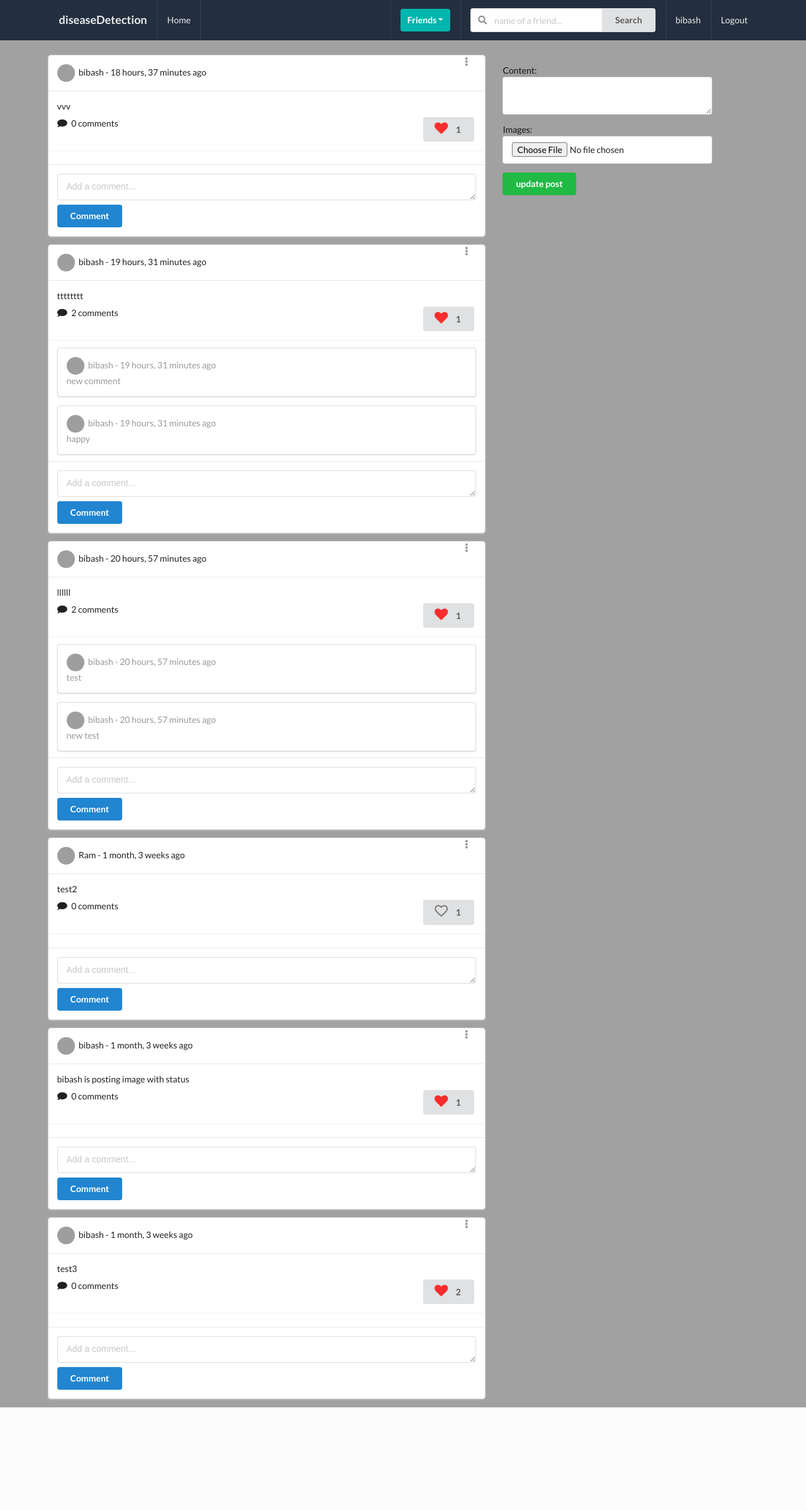
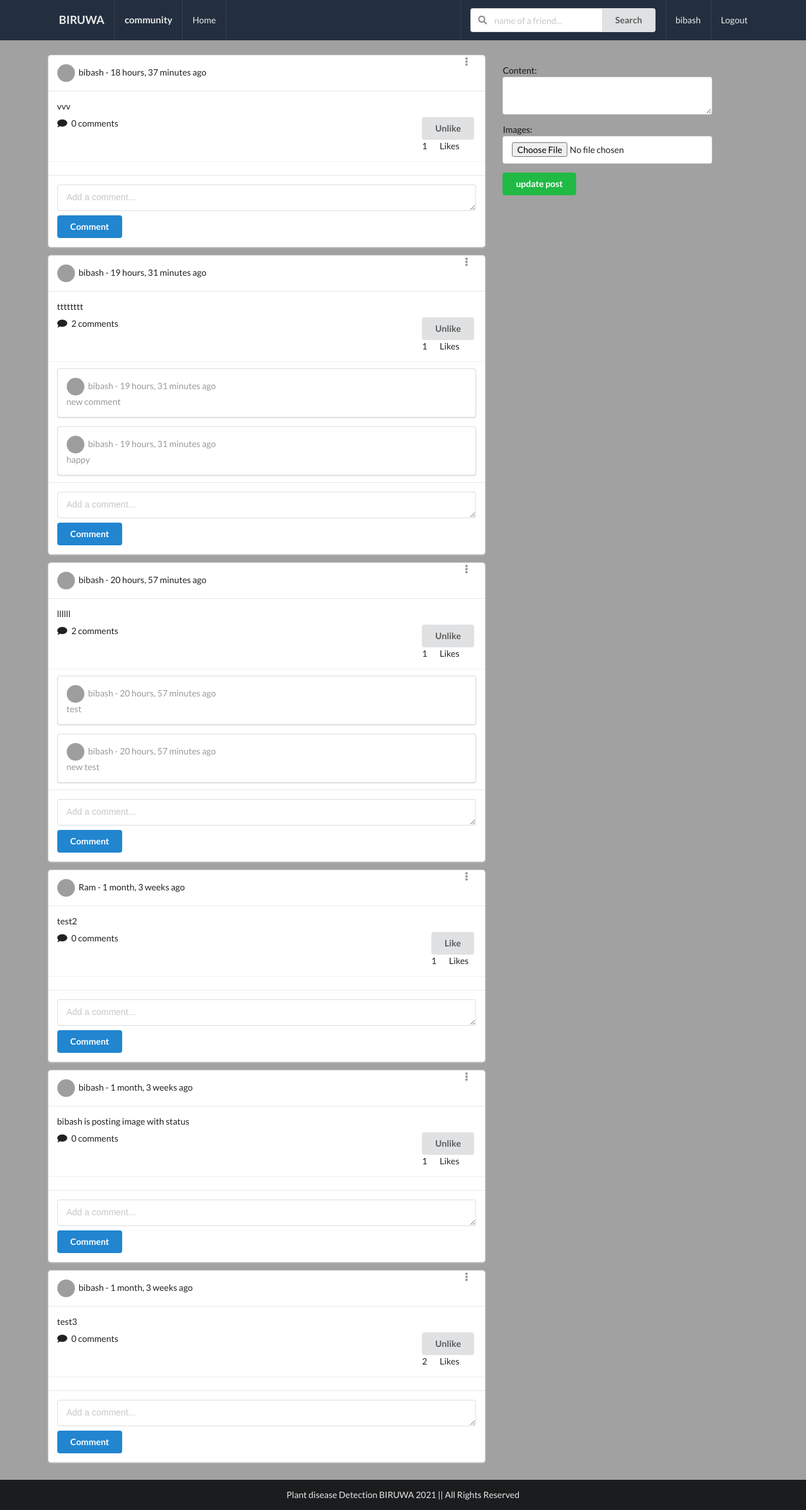
Before and after one commit to Bibashpoudel/FYP-plantdiseaeDetectionMLAL, a Django app: page /post/ in a window 1280 px wide. Shown: the whole page at 63% size. Before the commit the page ends 2235 px from the top, so only its background shows below. Run offline with Django 3.2, Linux system fonts and the light colour scheme; a user stored in the database is signed in; data comes from the database, SQL or seed files in the repository; both versions use the stored data as it was after the commit; some libraries are stand-ins or nearby versions; grey boxes are pictures that could not be loaded.

Commit message:
ajax like and unlike

```diff
--- a/project/diseaseDetection/account/urls.py
+++ b/project/diseaseDetection/account/urls.py
@@ -3,11 +3,14 @@
 
 from django.urls  import path
 from .views import view_my_profile
+from posts.views import PostDeleteView, PostUpdateView
 
 
 app_name = 'account'
 
 urlpatterns = [
     # path('register', views.register, name='register'),
-    path('/', view_my_profile, name="myprofile" )
+    path('/', view_my_profile, name="myprofile" ),
+    path('post/<pk>/delete/', PostDeleteView.as_view(), name='post-delete'),
+    path('post/<pk>/update/', PostUpdateView.as_view(), name='post-update'),
 ]
--- a/project/diseaseDetection/account/views.py
+++ b/project/diseaseDetection/account/views.py
@@ -3,6 +3,8 @@ from django.shortcuts import render
 from .models import Profile
 
 from .forms import ProfileModelForm
+
+from posts.models import Post
 # Create your views here.
 
 # def register(request):
@@ -11,6 +13,7 @@ from .forms import ProfileModelForm
 
 def view_my_profile(request):
     profile = Profile.objects.get(user=request.user)
+    post = Post.objects.all()
     form = ProfileModelForm(request.POST or None, request.FILES or None, instance=profile)
     confirm = False
 
@@ -20,6 +23,7 @@ def view_my_profile(request):
             confirm = True
     context = {
         'profile' : profile,
+        'post':post,
         'form': form,
         'confirm': confirm
     }
--- a/project/diseaseDetection/posts/models.py
+++ b/project/diseaseDetection/posts/models.py
@@ -45,8 +45,8 @@ class Comment(models.Model):
         return str(self.pk)
 
 LOVE_CHOCIES =(
-    ('like', 'like'),
-    ('unlike', 'unlike'),
+    ('like', 'Like'),
+    ('unlike', 'Unlike'),
 
 )
 
--- a/project/diseaseDetection/posts/templates/posts/main.html
+++ b/project/diseaseDetection/posts/templates/posts/main.html
@@ -39,19 +39,38 @@ Post
                     <p>{{obj.content}}</p>
 
                     <div class="right floated">
-                        <form action="{% url 'posts:like-post-view' %}" method="POST">
+                        <form action="{% url 'posts:like-post-view' %}" method="POST" class="like-form" id={{obj.id}}>
                             {% csrf_token %}
                             <input type="hidden" name='post_id' value={{obj.id}}>
 
-                            <button class="ui button" type="submit">
+                            <button class="ui button like-btn{{obj.id}} " type="submit">
                                 {% if profile not in obj.liked.all %}
-                                    <i class="heart outline icon " style="font-size:20px !important"></i>
-                                    {{obj.num_likes}}
+                                    <span> Like</span>
+                                <!-- <span class="liked-heart">
+                                        <i class="heart outline icon " style="font-size:20px !important"></i>
+
+                                </span> -->
                                 {% else %}
-                                    <i class="heart icon" style="color:red !important; font-size:20px"></i>
-                                    {{obj.num_likes}}
+                                <span > Unlike</span>
+                                    <!-- <span class="unliked-heart">
+                                        <i class="heart icon" style="color:red !important; font-size:20px"></i>
+
+                                </span> -->
                                 {% endif %}
                             </button>
+
+
+
+                            <div class="ui grid">
+                                <div class="column">
+                                    <div class="like-count{{obj.id}}">{{obj.num_likes}}</div>
+
+                                </div>
+                                <div class="column">
+                                    Likes
+                                </div>
+
+                            </div>
                         </form>
                     </div>
                     <div>
@@ -82,11 +101,11 @@ Post
                     {% if comment_added %}
                         <div class="ui green message">comment added Successfully</div>
                     {% endif %}
-                    <form action="" method="POST" class="ui form">
+                    <form action="" method="POST" class="ui form comment-form" id={{obj.id}}>
                         {% csrf_token %}
                         <input type="hidden" name="post_id" value={{obj.id}}>
-                        {{c_form.as_p}}
-                        <button type="submit" class="ui primary button " name="submit_c_form">Comment</button>
+                        <p class="comment-form{{obj.id}}">{{c_form}}</p>
+                        <button type="submit" class="ui primary button comment-btn{{obj.id}} " name="submit_c_form">Comment</button>
                     </form>
 
                 </div>
@@ -136,3 +155,20 @@ Post
 
 
 {% endblock content%}
+
+
+{% block scripts%}
+
+<script>
+    $(document).ready(function (){
+
+
+
+
+
+
+    });
+</script>
+
+
+{%endblock scripts%}
--- a/project/diseaseDetection/posts/views.py
+++ b/project/diseaseDetection/posts/views.py
@@ -8,6 +8,7 @@ from . forms import PostModelForm, CommentModelForm
 
 from django.views.generic import UpdateView, DeleteView
 from django.contrib import messages
+from django.http import JsonResponse
 
 # Create your views here.
 
@@ -39,7 +40,7 @@ def post_comment_loves_view(request):
             post_added = True
 
     if 'submit_c_form' in request.POST:
-        print(request.POST)
+
 
         c_form = CommentModelForm(request.POST)
         if c_form.is_valid():
@@ -47,7 +48,7 @@ def post_comment_loves_view(request):
             instance.user = profile
             instance.post = Post.objects.get(id = request.POST.get('post_id'))
             instance.save()
-            print("bibash")
+
             c_form = CommentModelForm()
             comment_added = True
 
@@ -66,7 +67,7 @@ def like_unlike_post(request):
     user = request.user
     if request.method == 'POST':
         post_id = request.POST.get('post_id')
-        post_obj = Post.objects.get(id = post_id)
+        post_obj = Post.objects.get(id=post_id)
         profile = Profile.objects.get(user = user)
 
 
@@ -80,14 +81,20 @@ def like_unlike_post(request):
 
         if not created:
             if like.value =='Like':
-                like.value ='unlike'
+                like.value ='Unlike'
             else:
-                like.value ='like'
+                like.value ='Like'
         else:
-            like.value='like'
+            like.value='Like'
 
             post_obj.save()
             like.save()
+
+        data ={
+            'value': like.value,
+            'likes':post_obj.liked.all().count()
+        }
+        return JsonResponse(data, safe=False)
 
     return redirect('posts:main-post-view')
 
--- a/project/diseaseDetection/static_project/main.js
+++ b/project/diseaseDetection/static_project/main.js
@@ -24,6 +24,72 @@ $(document).ready(function(){
 
     })
 
+    //for ajax like without reloading
+    //for ajax like and unlike without reloading
+    $('.like-form').submit(function(e){
+        e.preventDefault()
+        const post_id = $(this).attr('id')
+
+        const bibash = $(`.like-btn${post_id}`)
+        const happy = $.trim(bibash)
+        console.log(happy)
+        console.log(bibash)
+
+
+        const likeText = $(`.like-btn${post_id}`).text()
+        const trim = $.trim(likeText)
+
+
+
+        const url = $(this).attr('action')
+
+
+        let res;
+        const likes = $(`.like-count${post_id}`).text()
+        const trimcount = parseInt(likes)
+
+
+
+       $.ajax({
+            type: 'POST',
+            url: url,
+            data: {
+                'csrfmiddlewaretoken': $('input[name=csrfmiddlewaretoken]').val(),
+                'post_id': post_id,
+            },
+            success: function(response){
+                if(trim === 'Unlike'){
+                   const likes = $(`.like-btn${post_id}`).text('Like')
+                   res = trimcount - 1 ;
+                }
+                else{
+                   const likes = $(`.like-btn${post_id}`).text('Unlike')
+                   res = trimcount + 1 ;
+                }
+                $(`.like-count${post_id}`).text(res)
+            },
+            error: function(response){
+                console.log('error', response)
+            }
+       })
+   });
+
+    // for ajax comment without reloading adding comment
+    $('.comment-form').submit(function(e){
+        e.preventDefault();
+        console.log("working")
+
+        const post_id = $(this).attr('id')
+        console.log(post_id);
+
+
+       const comment = $(`.comment-form${post_id}`)
+
+        console.log(comment)
+
+    });
+
+
 
 
 
--- a/project/diseaseDetection/stylesheet/global.css
+++ b/project/diseaseDetection/stylesheet/global.css
@@ -1,9 +1,10 @@
 html{
     font: 65.2%;
-    height:100%
+    height:100%;
 }
 body{
     font: helvetica, roboto;
+    height:100%;
 }
 
 .primary{
--- a/project/diseaseDetection/templates/base.html
+++ b/project/diseaseDetection/templates/base.html
@@ -35,6 +35,10 @@
     {% block scripts %}
     {% endblock scripts %}
 
+    <div>
+      {% include 'main/footer.html'%}
+    </div>
+
    <!-- custom js -->
 
    <script type="text/javascript" src={% static 'main.js' %}></script>
--- /dev/null
+++ b/project/diseaseDetection/templates/main/footer.html
@@ -0,0 +1,5 @@
+<div class="ui inverted vertical footer segment " style="margin-top: 2rem;">
+    <div class="ui container " style="text-align:center;">
+        Plant disease Detection BIRUWA 2021 || All Rights Reserved
+    </div>
+</div>
--- a/project/diseaseDetection/templates/main/navbar.html
+++ b/project/diseaseDetection/templates/main/navbar.html
@@ -1,8 +1,11 @@
 <div class="ui inverted menu nav">
     <div class="ui container">
-      <a href="" class="item">
-          <h3>diseaseDetection</h3>
+      <a href="/" class="item">
+          <h3 style="text-transform:uppercase">Biruwa</h3>
       </a>
+      <a href="/post" class="item">
+            <h4> community</h4>
+        </a>
       {% if request.user.is_authenticated %}
       <a href="/" class="item">
           Home
@@ -11,22 +14,7 @@
 
       <div class="right menu">
           {% if request.user.is_authenticated %}
-          <div class="item">
-              <div class="ui floating dropdown icon button teal"> Friends
-                  <i class="dropdown icon"></i>
-                  <div class="menu">
-                      <a href="" class="item">
-                          All Profiles
-                      </a>
-                      <a href="" class="item">
-                          Send Invites
-                      </a>
-                      <a href="" class="item">
-                          Received Invites
-                      </a>
-                  </div>
-               </div>
-          </div>
+
                <div class="item">
                 <form action="" method="GET">
                   <div class="ui action left icon input">
```
Also changed, not shown: project/diseaseDetection/account/templates/account/myprofile.html (+2 -10 lines), project/diseaseDetection/db.sqlite3.
